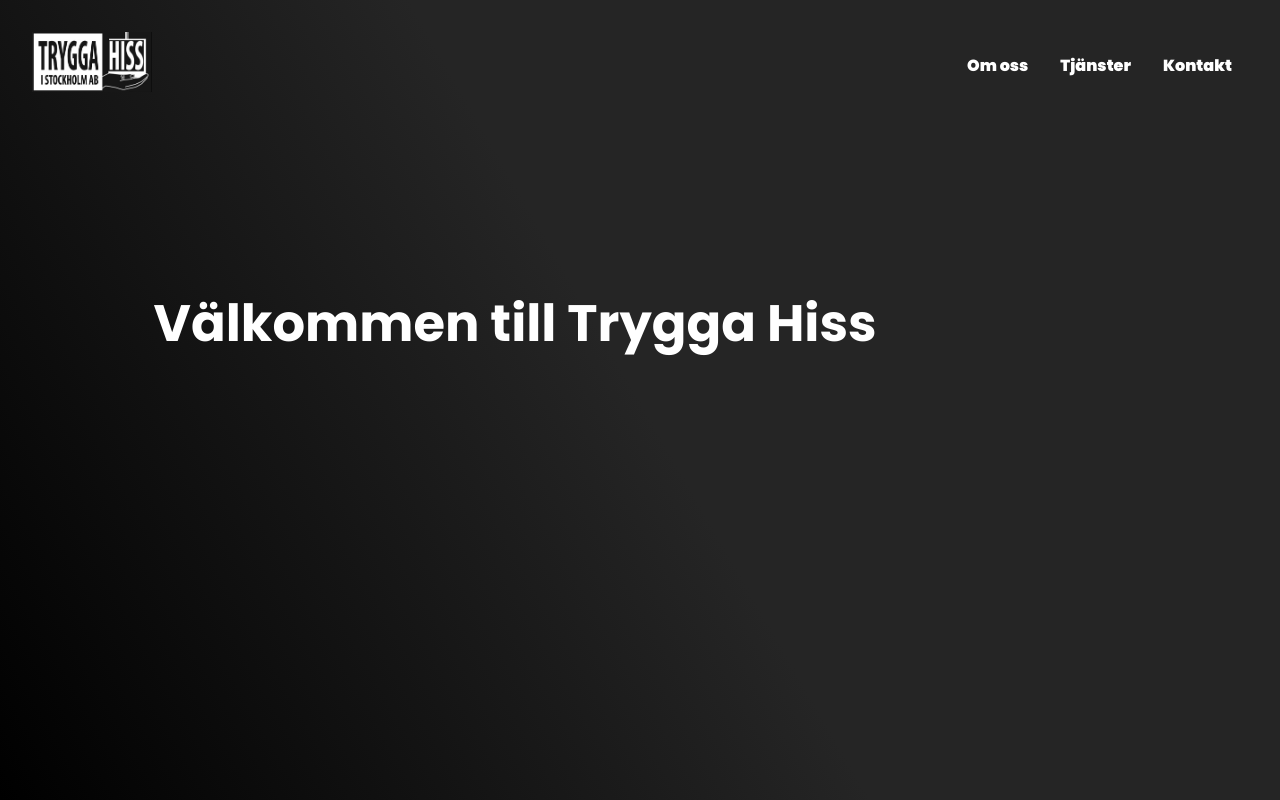
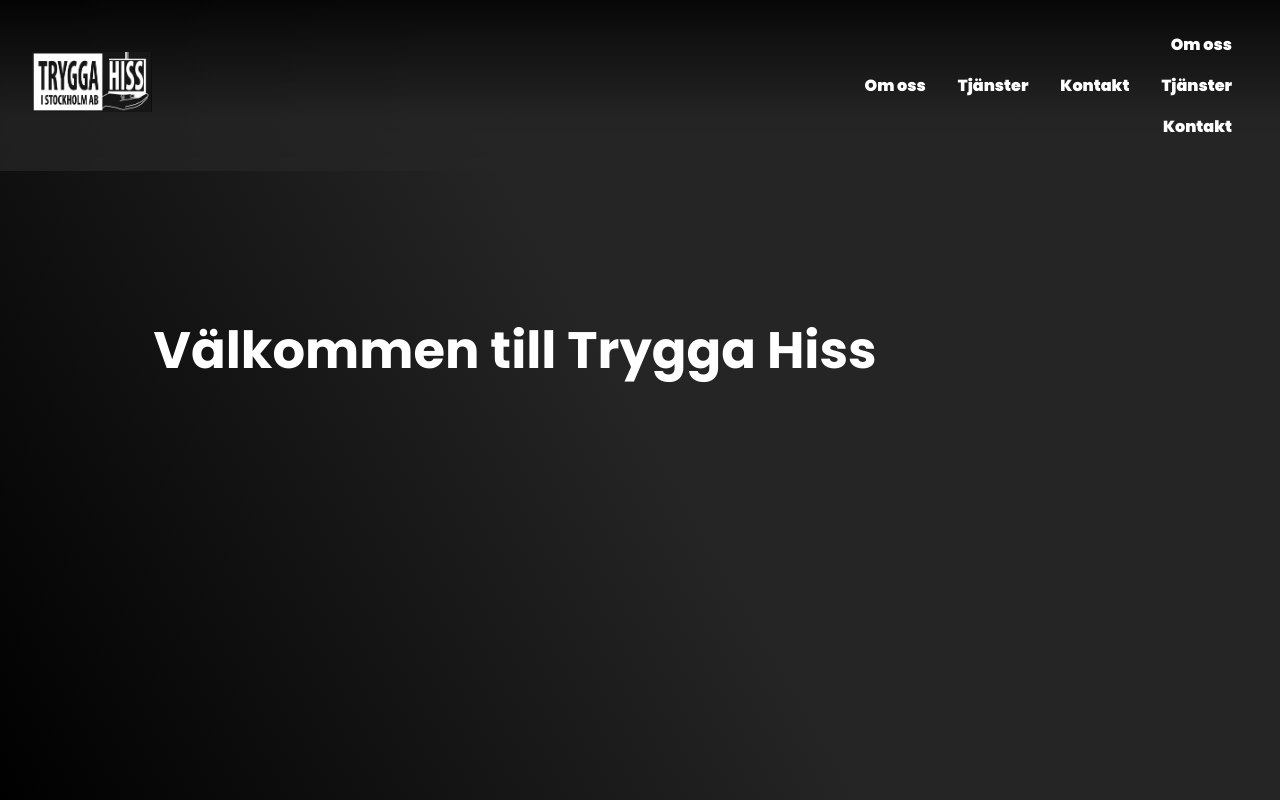
Before and after one commit to elinbostrom/react-th, a React (Create React App) app: page / in a window 1280 px wide. Shown: the top 800 px of the page. Built offline with nearby package versions, Linux system fonts and the light colour scheme.

Commit message:
commit before making hamburger menu function

```diff
--- a/src/components/header.jsx
+++ b/src/components/header.jsx
@@ -14,7 +14,7 @@
           <a href="index.html" className="logo">
             <img src={logo} alt="trygga hiss logotype" />
           </a>
-          <ul>
+          <ul className="menu__desktop">
             <li>
               <a href="#aboutUs">Om oss</a>
             </li>
@@ -31,6 +31,17 @@
               style={{ fontSize: "30px", color: "white" }}
             />
           </button>
+          <ul className="menu__mobile">
+            <li>
+              <a href="#aboutUs">Om oss</a>
+            </li>
+            <li>
+              <a href="#services">Tjänster</a>
+            </li>
+            <li>
+              <a href="#contact">Kontakt</a>
+            </li>
+          </ul>
         </nav>
         <section className="header__content">
           <h1>Välkommen till Trygga Hiss</h1>
--- a/src/styles/header.scss
+++ b/src/styles/header.scss
@@ -13,8 +13,17 @@
 }
 
 nav {
+  position: fixed;
+  background: rgb(0, 0, 0);
+  background: linear-gradient(
+    180deg,
+    rgba(0, 0, 0, 0.794) 0%,
+    rgba(37, 37, 37, 0.76) 70%,
+    rgba(37, 37, 37, 0.753) 100%
+  );
   @include dispFlex(flex-end, center);
-  padding: 2em;
+  padding: 1em 2em;
+  width: 100vw;
 
   .logo {
     margin-right: auto;
@@ -24,11 +33,25 @@
     }
   }
 
-  ul {
+  .menu__desktop {
     display: flex;
 
     @media (max-width: 800px) {
       display: none;
+    }
+  }
+
+  .menu__mobile {
+    text-align: right;
+    padding: 0;
+    grid-column: span 2;
+
+    @media (max-width: 800px) {
+      display: none;
+    }
+
+    li {
+      margin: 1em;
     }
   }
 
@@ -43,14 +66,21 @@
 }
 
 .header__content {
+  height: calc(100vh - 100px);
+  display: flex;
+  align-items: center;
+
+  @media (max-width: 700px) {
+    justify-content: center;
+  }
+
   h1 {
     font-size: 4vw;
-    padding: 3em;
+    padding-left: 3em;
 
     @media (max-width: 700px) {
       font-size: 6vw;
       padding: unset;
-      padding-top: 3em;
       text-align: center;
     }
   }
@@ -72,3 +102,8 @@
     transform: scale(1.1);
   }
 }
+
+.burger_menu {
+  display: grid;
+  grid-template: auto auto / 1fr auto;
+}
```
